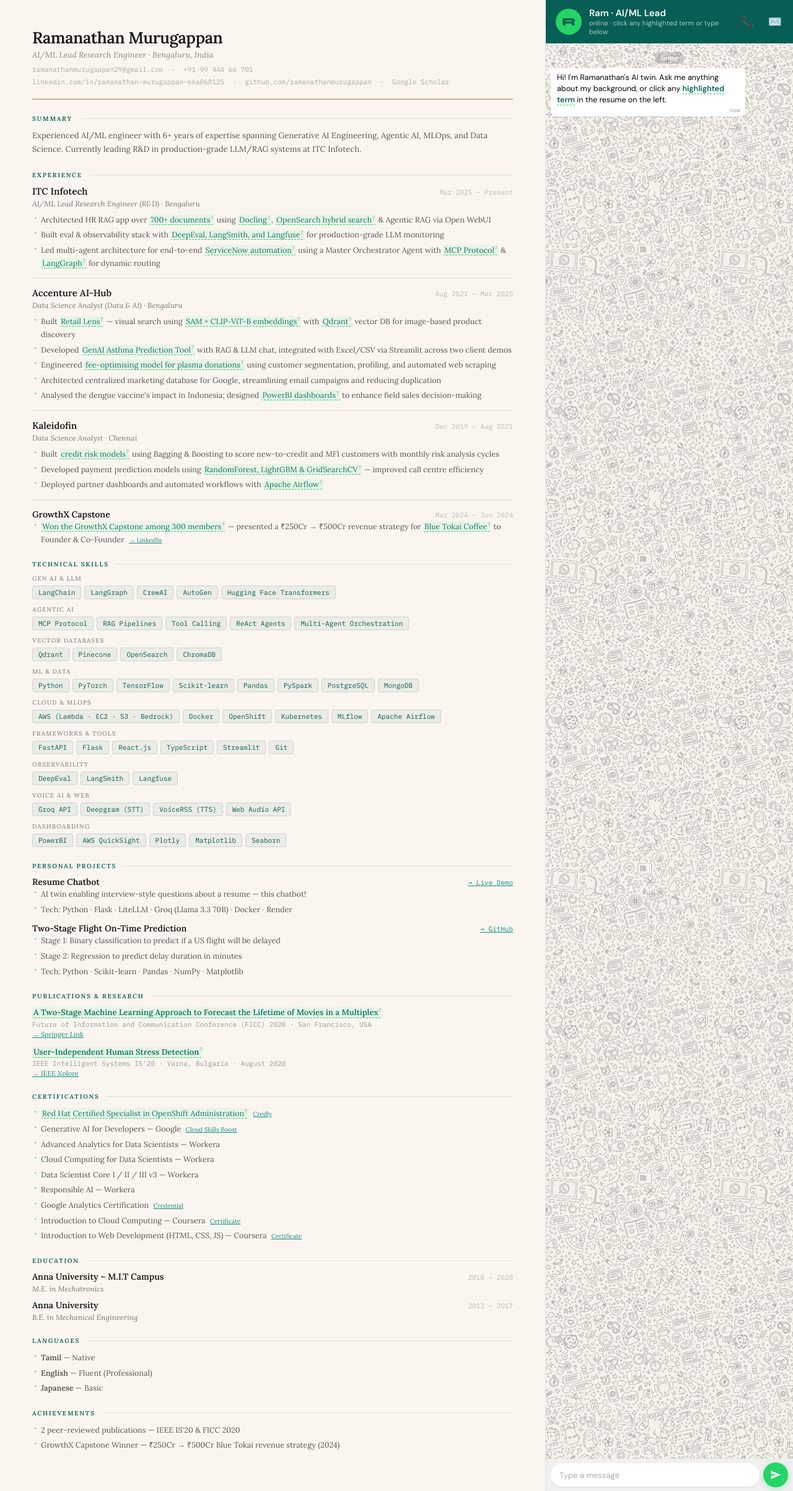
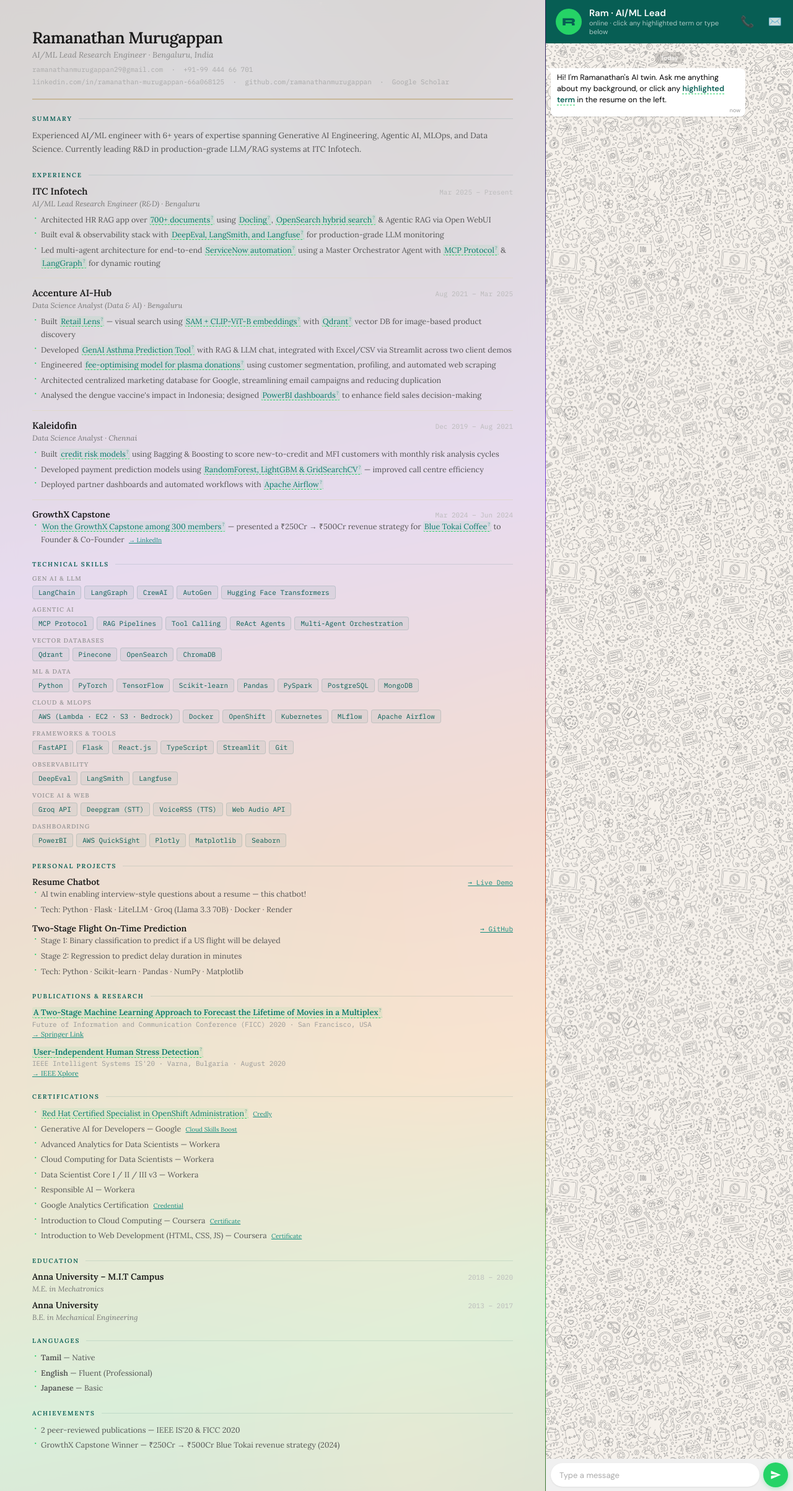
Before and after one commit to ramanathanmurugappan/resume-chatbot, a Flask app: page / in a window 1280 px wide. Shown: the whole page at 62% size. Run offline with Flask 3, Linux system fonts and the light colour scheme; some libraries are stand-ins or nearby versions.

Commit message:
add macOS Sonoma-style wallpaper background and random doodles
- Layered radial + linear gradients replicate macOS Sonoma wallpaper
- Resume panel uses glassmorphism (backdrop-filter blur)
- Canvas-based doodle layer draws random stars, spirals, squiggles, etc. on every page load

Co-Authored-By: Claude Sonnet 4.6 <noreply@anthropic.com>

```diff
--- a/templates/index.htm
+++ b/templates/index.htm
@@ -21,7 +21,22 @@
 
 html, body { height: 100%; font-family: 'DM Sans', sans-serif; overflow: hidden; }
 
-.layout { display: flex; height: 100vh; }
+body {
+  background:
+    radial-gradient(ellipse 75% 55% at 12% 78%, rgba(22,163,74,0.42) 0%, transparent 58%),
+    radial-gradient(ellipse 60% 60% at 88% 12%, rgba(139,92,246,0.48) 0%, transparent 55%),
+    radial-gradient(ellipse 65% 40% at 52% 98%, rgba(234,179,8,0.38) 0%, transparent 50%),
+    radial-gradient(ellipse 45% 50% at 28% 8%,  rgba(59,130,246,0.28) 0%, transparent 52%),
+    radial-gradient(ellipse 55% 45% at 70% 60%, rgba(236,72,153,0.22) 0%, transparent 48%),
+    linear-gradient(168deg, #0f0c29 0%, #302b63 18%, #7c3aed 36%, #c2410c 56%, #ea7c0c 70%, #22c55e 86%, #14532d 100%);
+}
+
+#doodle-canvas {
+  position: fixed; top: 0; left: 0; width: 100%; height: 100%;
+  pointer-events: none; z-index: 0;
+}
+
+.layout { display: flex; height: 100vh; position: relative; z-index: 1; }
 
 /* ════════════════════════════
    LEFT — RESUME
@@ -29,7 +44,9 @@ html, body { height: 100%; font-family: 'DM Sans', sans-serif; overflow: hidden;
 .resume-panel {
   flex: 1;
   overflow-y: auto;
-  background: #faf6ef;
+  background: rgba(250, 246, 239, 0.86);
+  backdrop-filter: blur(14px);
+  -webkit-backdrop-filter: blur(14px);
   padding: 44px 52px 60px;
   font-family: 'Lora', serif;
 }
@@ -117,6 +134,9 @@ html, body { height: 100%; font-family: 'DM Sans', sans-serif; overflow: hidden;
   width: 400px; flex-shrink: 0;
   display: flex; flex-direction: column;
   border-left: 1px solid rgba(0,0,0,0.1);
+  background: rgba(255,255,255,0.04);
+  backdrop-filter: blur(6px);
+  -webkit-backdrop-filter: blur(6px);
 }
 
 .chat-header {
@@ -270,6 +290,8 @@ html, body { height: 100%; font-family: 'DM Sans', sans-serif; overflow: hidden;
 </style>
 </head>
 <body>
+
+<canvas id="doodle-canvas"></canvas>
 
 <!-- Global floating tooltip -->
 <div id="g-tip"></div>
@@ -712,6 +734,113 @@ html, body { height: 100%; font-family: 'DM Sans', sans-serif; overflow: hidden;
       hideSelPopup();
     }
   });
+
+  // ── macOS-style doodles ──
+  (function drawDoodles() {
+    const canvas = document.getElementById('doodle-canvas');
+    canvas.width  = window.innerWidth;
+    canvas.height = window.innerHeight;
+    const ctx = canvas.getContext('2d');
+
+    const palette = [
+      'rgba(255,255,255,0.18)', 'rgba(255,255,255,0.12)',
+      'rgba(250,220,150,0.20)', 'rgba(200,170,255,0.20)',
+      'rgba(150,240,180,0.18)', 'rgba(255,160,100,0.18)',
+      'rgba(130,210,255,0.16)',
+    ];
+
+    function rnd(a, b) { return a + Math.random() * (b - a); }
+    function pick(arr) { return arr[Math.floor(Math.random() * arr.length)]; }
+
+    function drawStar(x, y, r, pts, col) {
+      ctx.save(); ctx.translate(x, y); ctx.rotate(rnd(0, Math.PI));
+      ctx.beginPath();
+      for (let i = 0; i < pts * 2; i++) {
+        const angle = (i * Math.PI) / pts;
+        const rad   = i % 2 === 0 ? r : r * 0.42;
+        ctx.lineTo(Math.cos(angle) * rad, Math.sin(angle) * rad);
+      }
+      ctx.closePath();
+      ctx.strokeStyle = col; ctx.lineWidth = 1.2; ctx.stroke();
+      ctx.restore();
+    }
+
+    function drawCircle(x, y, r, col) {
+      ctx.beginPath(); ctx.arc(x, y, r, 0, Math.PI * 2);
+      ctx.strokeStyle = col; ctx.lineWidth = 1.1; ctx.stroke();
+    }
+
+    function drawSpiral(x, y, col) {
+      ctx.save(); ctx.translate(x, y);
+      ctx.beginPath();
+      let angle = 0, radius = 0;
+      while (radius < rnd(12, 24)) {
+        radius = angle * 1.6;
+        ctx.lineTo(Math.cos(angle) * radius, Math.sin(angle) * radius);
+        angle += 0.28;
+      }
+      ctx.strokeStyle = col; ctx.lineWidth = 1.0; ctx.stroke();
+      ctx.restore();
+    }
+
+    function drawSquiggle(x, y, col) {
+      ctx.beginPath(); ctx.moveTo(x, y);
+      const len = rnd(30, 60), segs = 6;
+      for (let i = 1; i <= segs; i++) {
+        const cx = x + (len / segs) * (i - 0.5) + rnd(-8, 8);
+        const cy = y + rnd(-14, 14);
+        const nx = x + (len / segs) * i;
+        const ny = y + rnd(-6, 6);
+        ctx.quadraticCurveTo(cx, cy, nx, ny);
+      }
+      ctx.strokeStyle = col; ctx.lineWidth = 1.2; ctx.stroke();
+    }
+
+    function drawTriangle(x, y, r, col) {
+      ctx.save(); ctx.translate(x, y); ctx.rotate(rnd(0, Math.PI * 2));
+      ctx.beginPath();
+      for (let i = 0; i < 3; i++) {
+        const a = (i / 3) * Math.PI * 2 - Math.PI / 2;
+        i === 0 ? ctx.moveTo(Math.cos(a) * r, Math.sin(a) * r)
+                : ctx.lineTo(Math.cos(a) * r, Math.sin(a) * r);
+      }
+      ctx.closePath();
+      ctx.strokeStyle = col; ctx.lineWidth = 1.1; ctx.stroke();
+      ctx.restore();
+    }
+
+    function drawDot(x, y, col) {
+      ctx.beginPath(); ctx.arc(x, y, rnd(1.5, 3.5), 0, Math.PI * 2);
+      ctx.fillStyle = col; ctx.fill();
+    }
+
+    function drawCross(x, y, r, col) {
+      ctx.save(); ctx.translate(x, y); ctx.rotate(rnd(0, Math.PI / 4));
+      ctx.beginPath();
+      ctx.moveTo(-r, 0); ctx.lineTo(r, 0);
+      ctx.moveTo(0, -r); ctx.lineTo(0, r);
+      ctx.strokeStyle = col; ctx.lineWidth = 1.1; ctx.stroke();
+      ctx.restore();
+    }
+
+    const drawers = [drawStar, drawCircle, drawSpiral, drawSquiggle, drawTriangle, drawDot, drawCross];
+    const N = Math.floor(rnd(38, 60));
+
+    for (let i = 0; i < N; i++) {
+      const x   = rnd(0, canvas.width);
+      const y   = rnd(0, canvas.height);
+      const col = pick(palette);
+      const fn  = pick(drawers);
+      const r   = rnd(8, 22);
+      if (fn === drawStar)     drawStar(x, y, r, 5, col);
+      else if (fn === drawCircle)   drawCircle(x, y, r, col);
+      else if (fn === drawSpiral)   drawSpiral(x, y, col);
+      else if (fn === drawSquiggle) drawSquiggle(x, y, col);
+      else if (fn === drawTriangle) drawTriangle(x, y, r * 0.8, col);
+      else if (fn === drawDot)      drawDot(x, y, col);
+      else if (fn === drawCross)    drawCross(x, y, r * 0.6, col);
+    }
+  })();
 </script>
 </body>
 </html>
```
